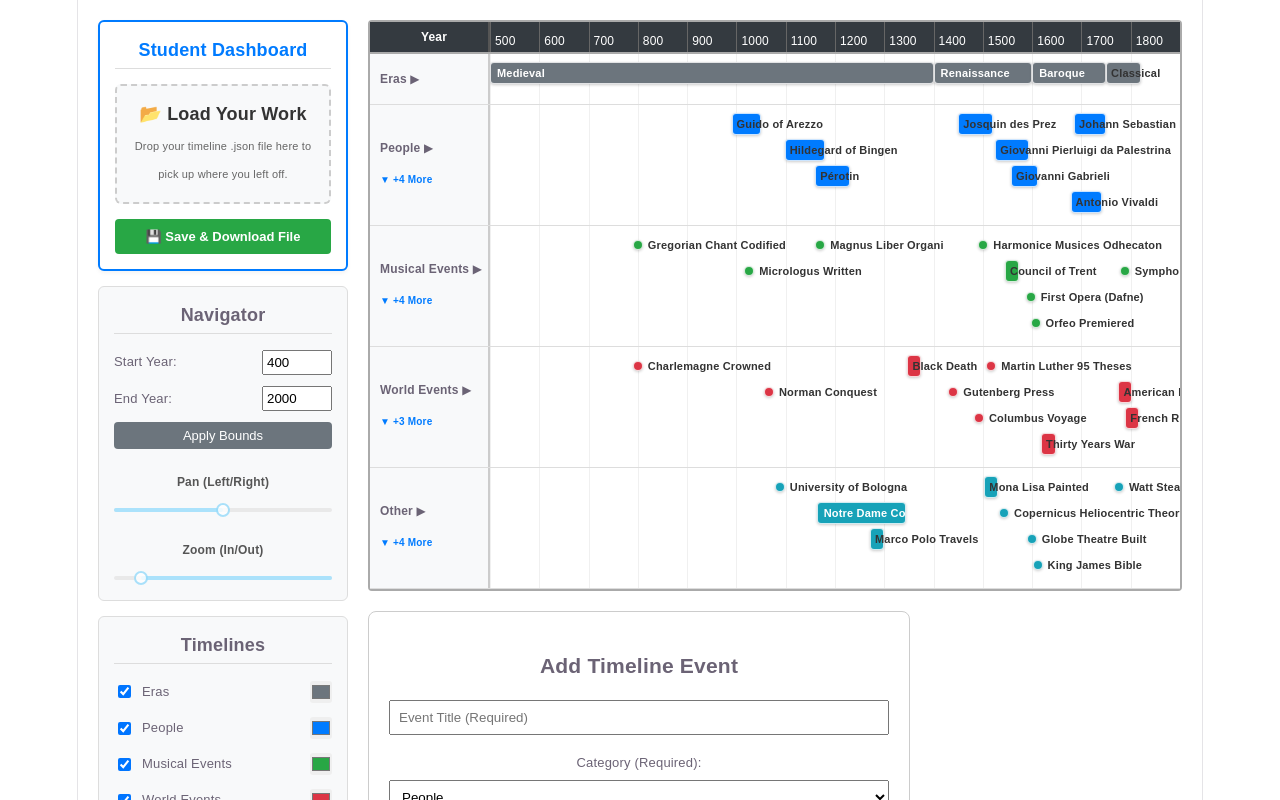
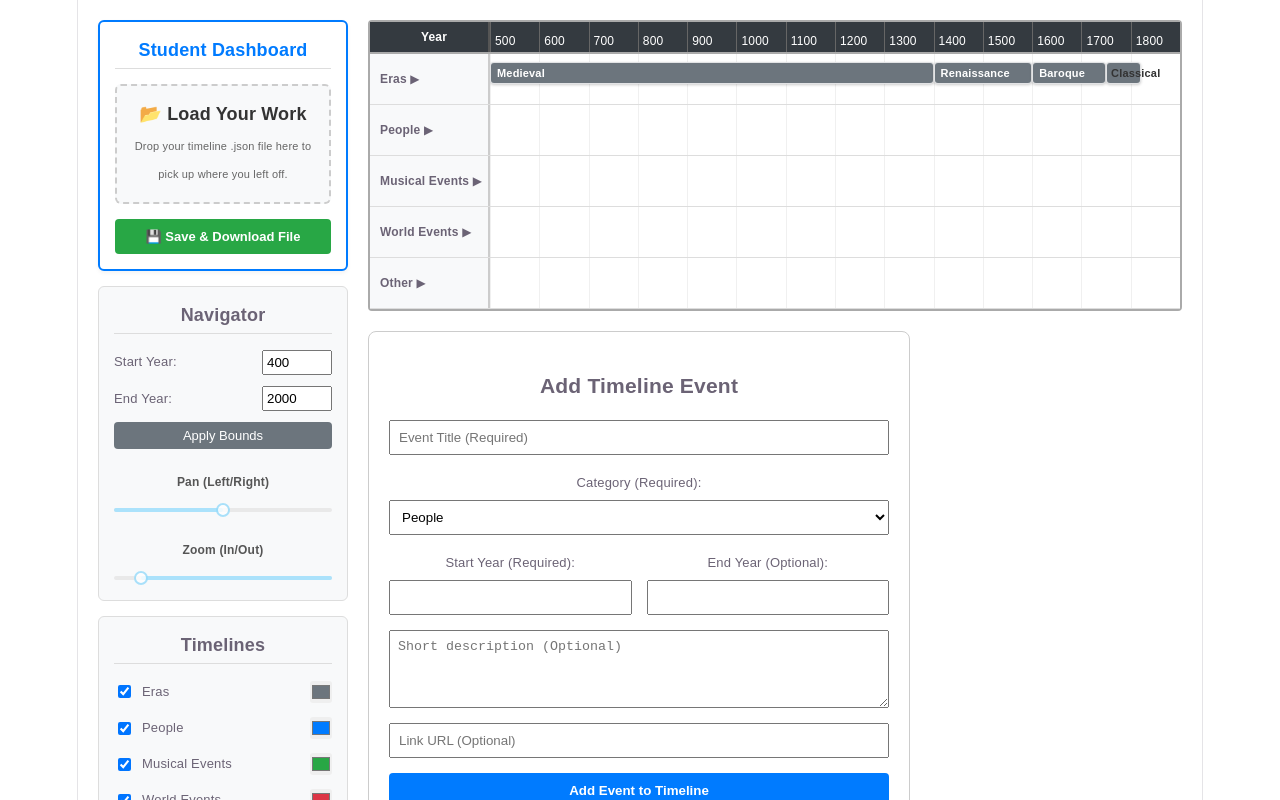
Before and after one commit to wzctuba/music-timeline, a React (Vite) app: page / in a window 1280 px wide. Shown: the top 800 px of the page. Built offline with nearby package versions, Linux system fonts and the light colour scheme.

Commit message:
Update App.jsx
Remove pre-loaded items

```diff
--- a/src/App.jsx
+++ b/src/App.jsx
@@ -8,54 +8,6 @@ const defaultItems = [
   { id: 2, group: 1, title: 'Renaissance', startYear: 1400, endYear: 1600, description: 'The Renaissance era of Western art music.', link: '' },
   { id: 3, group: 1, title: 'Baroque', startYear: 1600, endYear: 1750, description: 'The Baroque era of Western art music.', link: '' },
   { id: 4, group: 1, title: 'Classical', startYear: 1750, endYear: 1820, description: 'The Classical era of Western art music.', link: '' },
-  { id: 5, group: 2, title: 'Guido of Arezzo', startYear: 990, endYear: 1050, description: 'Music theorist.', link: '' },
-  { id: 6, group: 2, title: 'Hildegard of Bingen', startYear: 1098, endYear: 1179, description: 'Abbess, writer, and composer.', link: '' },
-  { id: 7, group: 2, title: 'Pérotin', startYear: 1160, endYear: 1230, description: 'Composer associated with the Notre Dame school.', link: '' },
-  { id: 8, group: 3, title: 'Gregorian Chant Codified', startYear: 800, endYear: 800, description: 'Standardization under Charlemagne.', link: '' },
-  { id: 9, group: 3, title: 'Micrologus Written', startYear: 1026, endYear: 1026, description: 'Treatise by Guido of Arezzo.', link: '' },
-  { id: 10, group: 3, title: 'Magnus Liber Organi', startYear: 1170, endYear: 1170, description: 'Compilation of organum.', link: '' },
-  { id: 11, group: 4, title: 'Charlemagne Crowned', startYear: 800, endYear: 800, description: 'Crowned Holy Roman Emperor.', link: '' },
-  { id: 12, group: 4, title: 'Norman Conquest', startYear: 1066, endYear: 1066, description: 'William the Conqueror invades England.', link: '' },
-  { id: 13, group: 4, title: 'Black Death', startYear: 1347, endYear: 1351, description: 'Pandemic ravages Europe.', link: '' },
-  { id: 14, group: 5, title: 'University of Bologna', startYear: 1088, endYear: 1088, description: 'First university established.', link: '' },
-  { id: 15, group: 5, title: 'Notre Dame Construction', startYear: 1163, endYear: 1345, description: 'Cathedral built in Paris.', link: '' },
-  { id: 16, group: 5, title: 'Marco Polo Travels', startYear: 1271, endYear: 1295, description: 'Exploration of Asia.', link: '' },
-  { id: 17, group: 2, title: 'Josquin des Prez', startYear: 1450, endYear: 1521, description: 'Franco-Flemish composer.', link: '' },
-  { id: 18, group: 2, title: 'Giovanni Pierluigi da Palestrina', startYear: 1525, endYear: 1594, description: 'Italian Renaissance composer.', link: '' },
-  { id: 19, group: 2, title: 'Giovanni Gabrieli', startYear: 1557, endYear: 1612, description: 'Venetian school composer.', link: '' },
-  { id: 20, group: 3, title: 'Harmonice Musices Odhecaton', startYear: 1501, endYear: 1501, description: 'First printed anthology of polyphonic music.', link: '' },
-  { id: 21, group: 3, title: 'Council of Trent', startYear: 1545, endYear: 1563, description: 'Impacted sacred music polyphony.', link: '' },
-  { id: 22, group: 3, title: 'First Opera (Dafne)', startYear: 1597, endYear: 1597, description: 'Composed by Jacopo Peri.', link: '' },
-  { id: 23, group: 4, title: 'Gutenberg Press', startYear: 1440, endYear: 1440, description: 'Invention of the movable type printing press.', link: '' },
-  { id: 24, group: 4, title: 'Columbus Voyage', startYear: 1492, endYear: 1492, description: 'Christopher Columbus reaches the Americas.', link: '' },
-  { id: 25, group: 4, title: 'Martin Luther 95 Theses', startYear: 1517, endYear: 1517, description: 'Start of the Protestant Reformation.', link: '' },
-  { id: 26, group: 5, title: 'Mona Lisa Painted', startYear: 1503, endYear: 1506, description: 'Leonardo da Vinci masterpiece.', link: '' },
-  { id: 27, group: 5, title: 'Copernicus Heliocentric Theory', startYear: 1543, endYear: 1543, description: 'On the Revolutions of the Heavenly Spheres.', link: '' },
-  { id: 28, group: 5, title: 'Globe Theatre Built', startYear: 1599, endYear: 1599, description: 'Shakespeare\'s theatre opens.', link: '' },
-  { id: 29, group: 2, title: 'Antonio Vivaldi', startYear: 1678, endYear: 1741, description: 'Italian Baroque composer.', link: '' },
-  { id: 30, group: 2, title: 'Johann Sebastian Bach', startYear: 1685, endYear: 1750, description: 'German Baroque composer.', link: '' },
-  { id: 31, group: 2, title: 'George Frideric Handel', startYear: 1685, endYear: 1759, description: 'German-British Baroque composer.', link: '' },
-  { id: 32, group: 3, title: 'Orfeo Premiered', startYear: 1607, endYear: 1607, description: 'Monteverdi\'s groundbreaking opera.', link: '' },
-  { id: 33, group: 3, title: 'Well-Tempered Clavier', startYear: 1722, endYear: 1722, description: 'Bach\'s collection of preludes and fugues.', link: '' },
-  { id: 34, group: 3, title: 'Messiah Premiered', startYear: 1742, endYear: 1742, description: 'Handel\'s famous oratorio debuts in Dublin.', link: '' },
-  { id: 35, group: 4, title: 'Thirty Years War', startYear: 1618, endYear: 1648, description: 'Major European conflict.', link: '' },
-  { id: 36, group: 4, title: 'English Civil War', startYear: 1642, endYear: 1651, description: 'Conflict between Parliamentarians and Royalists.', link: '' },
-  { id: 37, group: 4, title: 'Reign of Louis XIV', startYear: 1643, endYear: 1715, description: 'The Sun King rules France.', link: '' },
-  { id: 38, group: 5, title: 'King James Bible', startYear: 1611, endYear: 1611, description: 'Published in England.', link: '' },
-  { id: 39, group: 5, title: 'Newton Principia', startYear: 1687, endYear: 1687, description: 'Foundation of classical mechanics.', link: '' },
-  { id: 40, group: 5, title: 'Salem Witch Trials', startYear: 1692, endYear: 1692, description: 'Events in colonial Massachusetts.', link: '' },
-  { id: 41, group: 2, title: 'Joseph Haydn', startYear: 1732, endYear: 1809, description: 'Austrian composer.', link: '' },
-  { id: 42, group: 2, title: 'Wolfgang Amadeus Mozart', startYear: 1756, endYear: 1791, description: 'Prolific Classical composer.', link: '' },
-  { id: 43, group: 2, title: 'Ludwig van Beethoven', startYear: 1770, endYear: 1827, description: 'Crucial figure in the transition to Romanticism.', link: '' },
-  { id: 44, group: 3, title: 'Symphony No. 40', startYear: 1788, endYear: 1788, description: 'Mozart\'s Great G minor symphony.', link: '' },
-  { id: 45, group: 3, title: 'The Creation', startYear: 1798, endYear: 1798, description: 'Haydn\'s great oratorio.', link: '' },
-  { id: 46, group: 3, title: 'Eroica Symphony', startYear: 1804, endYear: 1804, description: 'Beethoven\'s Symphony No. 3.', link: '' },
-  { id: 47, group: 4, title: 'American Revolution', startYear: 1775, endYear: 1783, description: 'War of Independence.', link: '' },
-  { id: 48, group: 4, title: 'French Revolution', startYear: 1789, endYear: 1799, description: 'Period of radical social and political upheaval.', link: '' },
-  { id: 49, group: 4, title: 'Napoleon Crowned', startYear: 1804, endYear: 1804, description: 'Napoleon becomes Emperor of the French.', link: '' },
-  { id: 50, group: 5, title: 'Watt Steam Engine', startYear: 1776, endYear: 1776, description: 'Commercialization of the steam engine.', link: '' },
-  { id: 51, group: 5, title: 'Critique of Pure Reason', startYear: 1781, endYear: 1781, description: 'Immanuel Kant philosophical work.', link: '' },
-  { id: 52, group: 5, title: 'Rosetta Stone Found', startYear: 1799, endYear: 1799, description: 'Key to deciphering Egyptian hieroglyphs.', link: '' }
 ];
 
 export default function MusicHistoryTimeline() {
```
